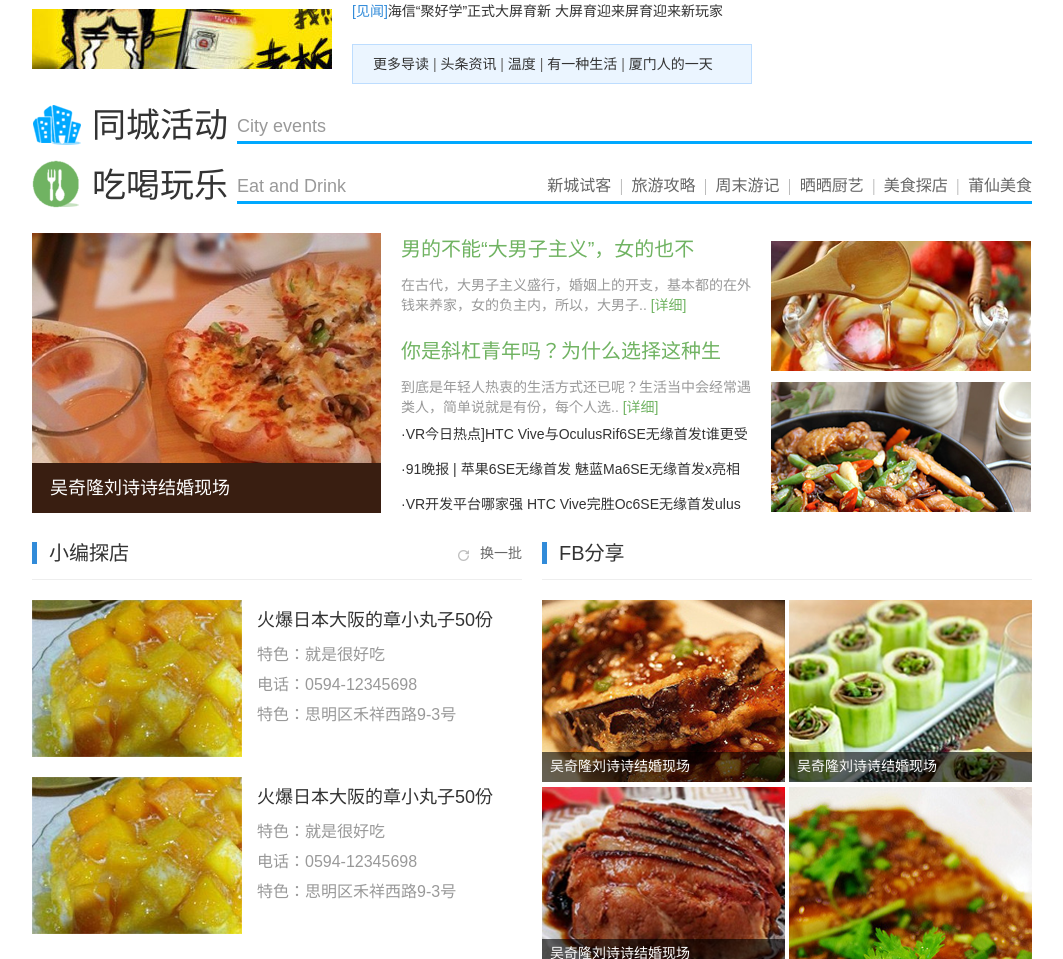
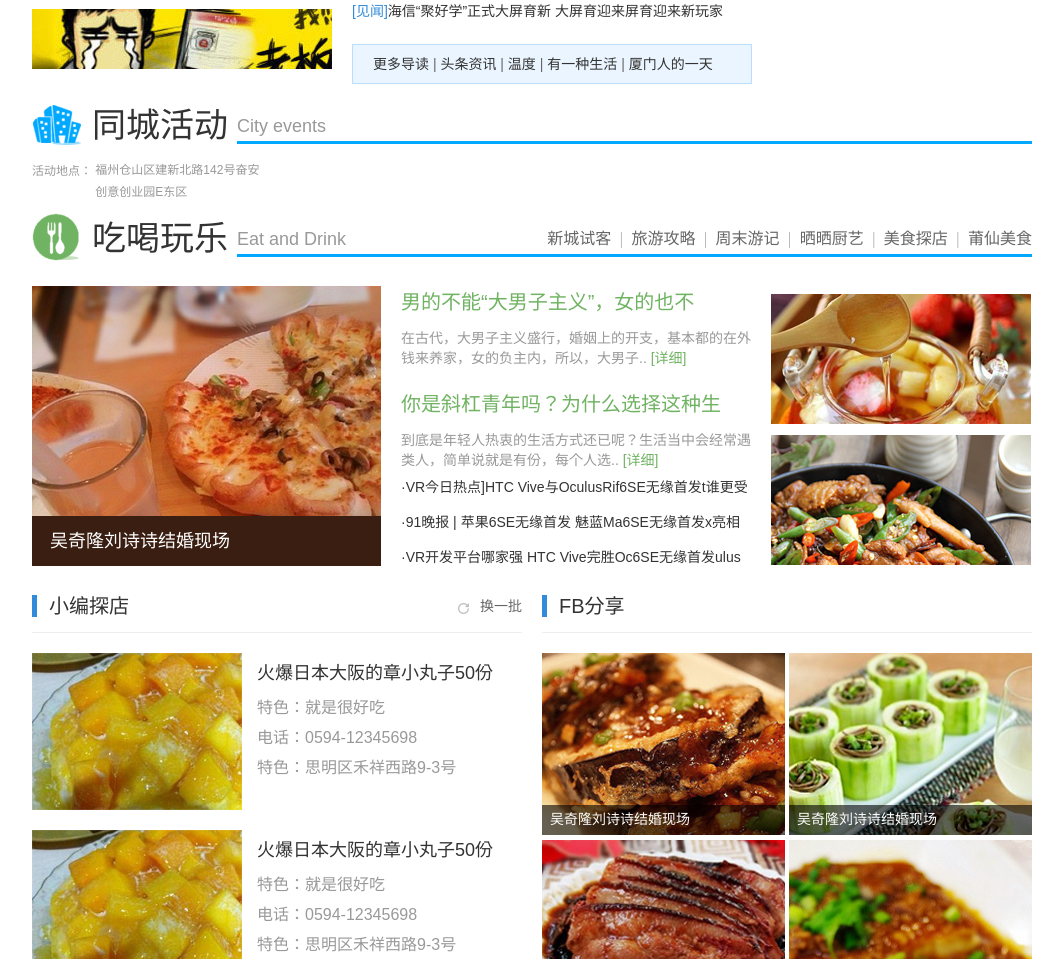
Before and after one commit to Ashley055/xincity, a plain HTML site: page index.html in a window 1280 px wide. Shown: the part 1641-2600 px from the top of the page, without its empty margins (108-1171 px from the left). Drawn offline with Linux system fonts and the light colour scheme.

Commit message:
add same-city

```diff
--- a/index.html
+++ b/index.html
@@ -365,6 +365,40 @@
             <h3 class="live-icon">同城活动</h3>
 
             <div class="title-line">City events</div>
+        </div>
+
+        <div class="same-city">
+            <div class="city-tap">
+                <div class="city-tap-menu">
+                    <ul>
+                        <li></li>
+                        <li></li>
+                        <li></li>
+                        <li></li>
+                        <li></li>
+                        <li></li>
+                        <li></li>
+                    </ul>
+                </div>
+                <div class="city-tap-body">
+                    <div>
+                        <ul class="city-ul">
+                            <li>
+                                <h4></h4>
+                                <p>
+                                    <label></label>
+                                </p>
+                                <p class="address">
+                                    <label>活动地点：</label>
+                                    <em>福州仓山区建新北路142号奋安创意创业园E东区</em>
+                                </p>
+                                <p></p>
+                                <p></p>
+                            </li>
+                        </ul>
+                    </div>
+                </div>
+            </div>
         </div>
         <div class="nav-title-line">
             <h3 class="drink-icon">吃喝玩乐</h3>
--- a/less/alltype.less
+++ b/less/alltype.less
@@ -442,6 +442,31 @@ body {
   color: #fff;
   font-size: 16px;
   text-align: center;
+}
+.city-ul{
+  font-size: 12px;
+  color:#999999;
+  li{
+    width: 415px;
+  }
+  p{
+    margin-top:15px;
+    width: 238px;
+  }
+  .address{
+    height: 38px;
+    label{
+      display: inline-block;
+      height: 36px;
+      padding-top: 2px;
+      vertical-align: top;
+    }
+    em{
+      display: inline-block;
+      width: 170px;
+      line-height: 22px;
+    }
+  }
 }
 
 //头部样式
```
